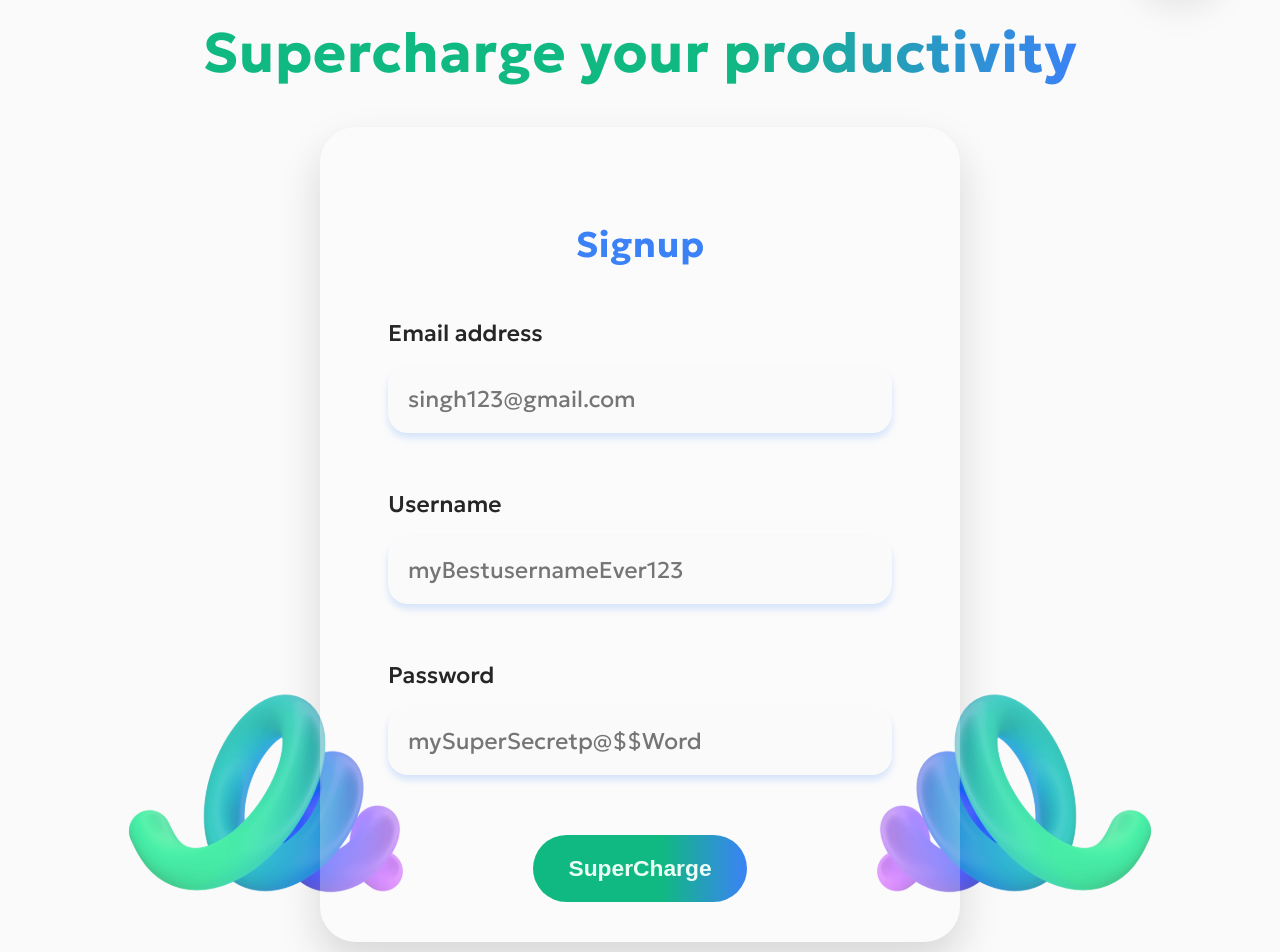
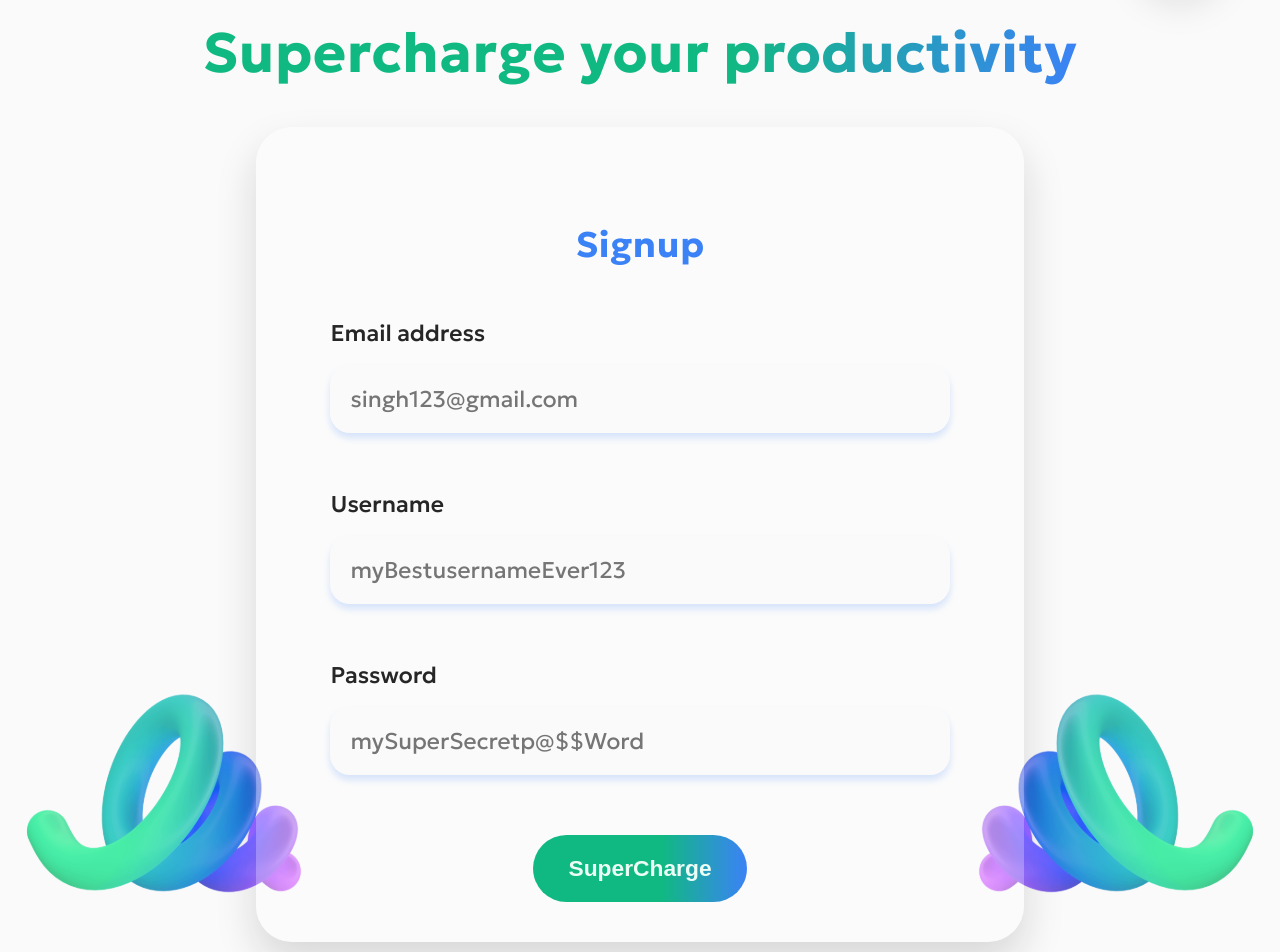
Before and after one commit to lucifer78907/ZenTask, a React (Vite) app: page /signup in a window 1280 px wide. Shown: the part 140-1092 px from the top of the page. Built offline with nearby package versions, Linux system fonts and the light colour scheme.

Commit message:
+Authentication

```diff
--- a/src/components/Form.jsx
+++ b/src/components/Form.jsx
@@ -11,6 +11,7 @@ import "react-toastify/dist/ReactToastify.css";
 const Form = ({ isLogin }) => {
   const fetcher = useFetcher();
   const navigate = useNavigate();
+  console.log(fetcher.data);
 
   useEffect(() => {
     if (fetcher?.data?.status === 201) {
@@ -19,6 +20,9 @@ const Form = ({ isLogin }) => {
         onClose: () => navigate("/login"),
       });
     } else if (fetcher?.data?.status === 200) {
+      // Storing token
+      const token = fetcher?.data?.token;
+      localStorage.setItem("token", token);
       toast.success("Successfully logged in", {
         position: toast.POSITION.TOP_RIGHT,
         onClose: () => navigate(`/homepage/${fetcher.data.userId}`),
--- a/src/components/Form.scss
+++ b/src/components/Form.scss
@@ -1,3 +1,5 @@
+@use "../sass/mixin" as a;
+
 .form {
   &__container {
     margin: 4rem auto;
@@ -12,14 +14,21 @@
     position: relative;
     z-index: 1000;
 
-    @media only screen and (width<1600px) {
-      width: 50%;
-    }
-    @media only screen and (width<1250px) {
+    @media only screen and (width<1400px) {
       width: 60%;
     }
-    @media only screen and (width<650px) {
+
+    @include a.respond(tab-land) {
+      width: 70%;
+    }
+
+    @include a.respond(tab-port) {
       width: 90%;
+    }
+
+    @include a.respond(phone) {
+      padding: 2rem;
+      margin: 2rem auto;
     }
   }
 
@@ -28,14 +37,37 @@
     mix-blend-mode: screen;
     z-index: -1;
 
+    @include a.respond(tab-land) {
+      width: 20rem;
+    }
+
+    @include a.respond(tab-port) {
+      width: 15rem;
+    }
+    @include a.respond(phone) {
+      width: 10rem;
+    }
+
     &--left {
       bottom: 0%;
       left: -30%;
+      @include a.respond(tab-land) {
+        left: -17%;
+      }
+      @include a.respond(tab-port) {
+        left: -8%;
+      }
     }
 
     &--right {
       bottom: 0%;
       right: -30%;
+      @include a.respond(tab-land) {
+        right: -17%;
+      }
+      @include a.respond(tab-port) {
+        right: -8%;
+      }
     }
   }
 
--- a/src/components/UI/Modal.jsx
+++ b/src/components/UI/Modal.jsx
@@ -6,6 +6,7 @@ import { useEffect, useLayoutEffect, useRef } from "react";
 import { useFetcher, json, redirect, useParams } from "react-router-dom";
 import { ToastContainer, toast } from "react-toastify";
 import "react-toastify/dist/ReactToastify.css";
+import { getAuthToken } from "../../util/auth";
 
 const Modal = ({ children, title, closeHandler, edit, todoData }) => {
   const { userId } = useParams();
@@ -105,6 +106,9 @@ export const newTodoAction = async ({ request, params }) => {
       `http://localhost:8080/user/deleteTodo/${id}`,
       {
         method: method,
+        headers: {
+          Authorization: "Bearer " + getAuthToken(),
+        },
       }
     );
 
@@ -135,6 +139,7 @@ export const newTodoAction = async ({ request, params }) => {
     method: method,
     headers: {
       "Content-Type": "application/json",
+      Authorization: "Bearer " + getAuthToken(),
     },
     body: JSON.stringify(todoData),
   });
--- a/src/pages/Todo Pages/FutureTodo.jsx
+++ b/src/pages/Todo Pages/FutureTodo.jsx
@@ -1,4 +1,5 @@
 import TodoList from "./TodoList";
+import { getAuthToken } from "../../util/auth";
 
 const FutureTodo = () => {
   return <TodoList title="ultimately" isFuture={true} />;
@@ -9,7 +10,12 @@ export default FutureTodo;
 export const loader = async ({ request, params }) => {
   const { userId } = params;
   const response = await fetch(
-    "http://localhost:8080/user/" + userId + "/futureTodos"
+    "http://localhost:8080/user/" + userId + "/futureTodos",
+    {
+      headers: {
+        Authorization: "Bearer " + getAuthToken(),
+      },
+    }
   );
 
   if (!response.ok)
--- a/src/pages/Todo Pages/TodoList.jsx
+++ b/src/pages/Todo Pages/TodoList.jsx
@@ -6,6 +6,7 @@ import { useState } from "react";
 import NewTodo from "../../components/Todo/NewTodo";
 import { useLoaderData, json, useParams } from "react-router";
 import { useFetcher } from "react-router-dom";
+import { getAuthToken } from "../../util/auth";
 
 const checkDateIfPrev = (dueDate) => {
   // this checks if currentdate is a prev date or future date
@@ -151,7 +152,12 @@ const TodoList = (props) => {
 export const loader = async ({ request, params }) => {
   const { userId } = params;
   const response = await fetch(
-    "http://localhost:8080/user/" + userId + "/todos"
+    "http://localhost:8080/user/" + userId + "/todos",
+    {
+      headers: {
+        Authorization: "Bearer " + getAuthToken(),
+      },
+    }
   );
 
   if (!response.ok)
--- a/src/pages/Todo Pages/UserProfile.jsx
+++ b/src/pages/Todo Pages/UserProfile.jsx
@@ -6,6 +6,7 @@ import { useFetcher, json } from "react-router-dom";
 import { useEffect } from "react";
 import { ToastContainer, toast } from "react-toastify";
 import "react-toastify/dist/ReactToastify.css";
+import { getAuthToken } from "../../util/auth";
 
 const UserProfile = (props) => {
   const { user: userData } = useLoaderData();
@@ -110,6 +111,9 @@ export const action = async ({ request, params }) => {
 
   const response = await fetch(url + userId, {
     method: "PUT",
+    headers: {
+      Authorization: "Bearer " + getAuthToken(),
+    },
     body: formData,
   });
 
--- a/src/pages/UserHomePage.jsx
+++ b/src/pages/UserHomePage.jsx
@@ -3,6 +3,7 @@ import "./UserHomePage.scss";
 import handImg from "../assets/3d/hand.png";
 import HomeCards from "../components/HomeCards";
 import { useLoaderData, json } from "react-router";
+import { getAuthToken } from "../util/auth";
 
 const UserHomePage = () => {
   const { user } = useLoaderData();
@@ -26,7 +27,12 @@ const UserHomePage = () => {
 
 export const loader = async ({ request, params }) => {
   const { userId } = params;
-  const response = await fetch("http://localhost:8080/user/" + userId);
+  console.log(getAuthToken());
+  const response = await fetch("http://localhost:8080/user/" + userId, {
+    headers: {
+      Authorization: "Bearer " + getAuthToken(),
+    },
+  });
 
   if (!response.ok)
     throw json({ message: "Server error! Could not process your request" });
--- /dev/null
+++ b/src/util/auth.js
@@ -0,0 +1,4 @@
+export function getAuthToken() {
+  const token = localStorage.getItem("token");
+  return token;
+}
```
